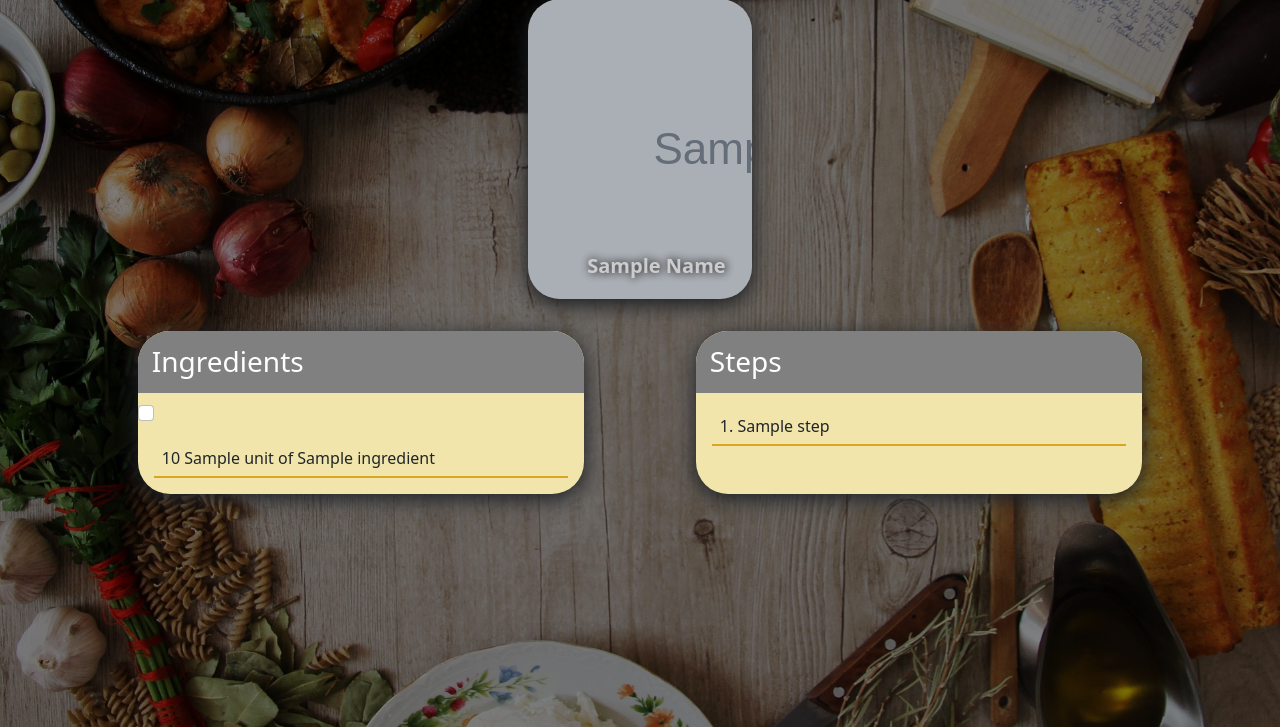
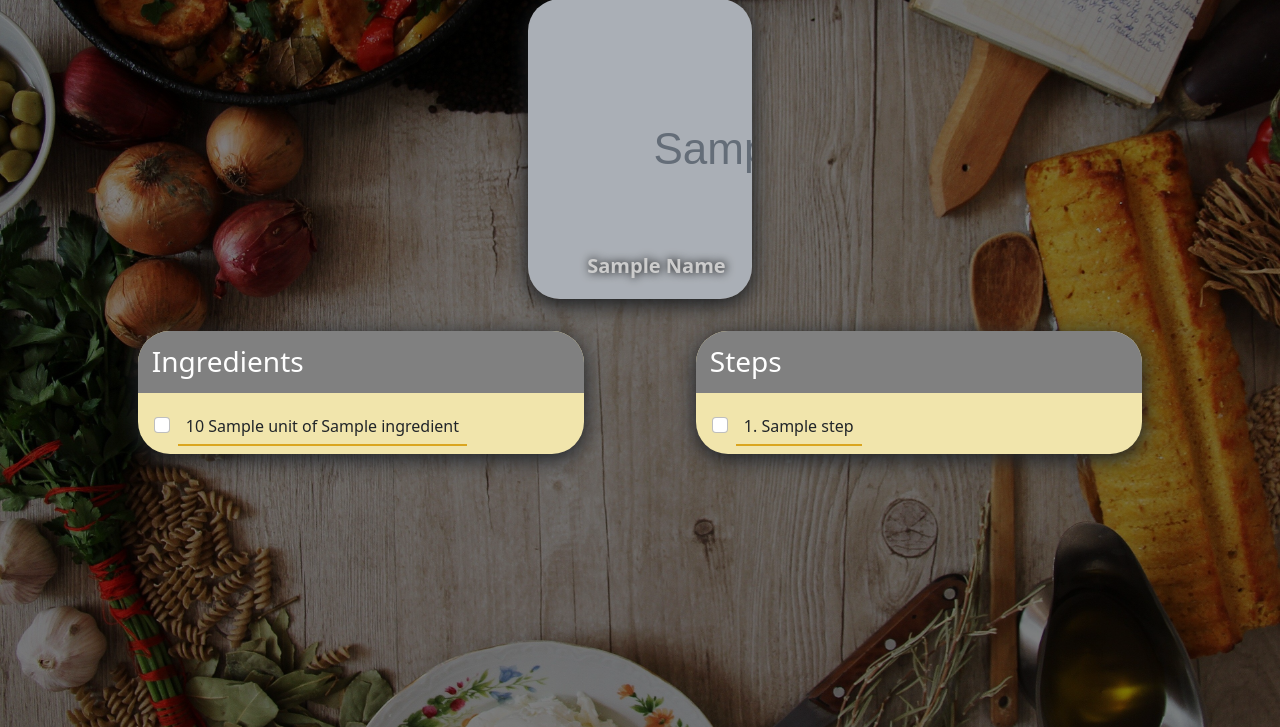
Before and after one commit to waqaspathan00/recipe-finder, a Flask app: template website/templates/recipe.html in a window 1280 px wide. Shown: the part 73-800 px from the top of the page. Run offline with Flask 2, Linux system fonts and the light colour scheme; the template is opened without the code that fills it: most values are stand-ins (such as "Sample title", 1, 10 or a date in 2020); grey boxes marked "Sample" are stand-in pictures; some libraries are stand-ins or nearby versions.

Commit message:
added checkbox' for tracking user completion

```diff
--- a/website/static/css/style.css
+++ b/website/static/css/style.css
@@ -104,20 +104,29 @@ h2{
     color:white;
 }
 
+.card-row{
+    display: flex;
+}
+
 /* list items on card */
 .recipe-card h6{
     padding: 0.5em;
-    margin: 1em;
+    margin: 0.5em;
     border-bottom: goldenrod 2px solid;
     animation-name: fadeIn;
     animation-duration: 1s;
+}
+
+.recipe-card input{
+    margin: 1em 0 0 1em;
+    min-width: 16px!important
 }
 
 #ingredients-form-buttons{
     position: sticky;
     display: flex;
     justify-content: space-around;
-    margin: 1em;
+    margin-bottom: 1em;
 }
 
 #ingredients-form-inputs > *{
--- a/website/templates/recipe.html
+++ b/website/templates/recipe.html
@@ -17,12 +17,14 @@
             {% if ingredients %}
                 <h3>Ingredients</h3>
                 {% for ingredient in ingredients %}
+                    <div class="card-row">
                         <input class="form-check-input" type="checkbox">
                         {% if ingredient["unit"] %}
                             <h6>{{ ingredient["amount"] }} {{ ingredient["unit"] }} of {{ ingredient["name"] }}</h6>
                         {% else %}
                             <h6>{{ ingredient["amount"] | int }} {{ ingredient["name"] }}</h6>
                         {% endif %}
+                    </div>
                 {% endfor %}
             {% endif %}
         </div>
@@ -32,7 +34,10 @@
             {% if steps %}
                 <h3>Steps</h3>
                 {% for step in steps %}
+                    <div class="card-row">
+                        <input class="form-check-input" type="checkbox">
                         <h6>{{ step["number"] }}. {{ step["step"] }}</h6>
+                    </div>
                 {% endfor %}
             {% endif %}
         </div>
```
Lines whose indentation alone changed are shown as unchanged.
